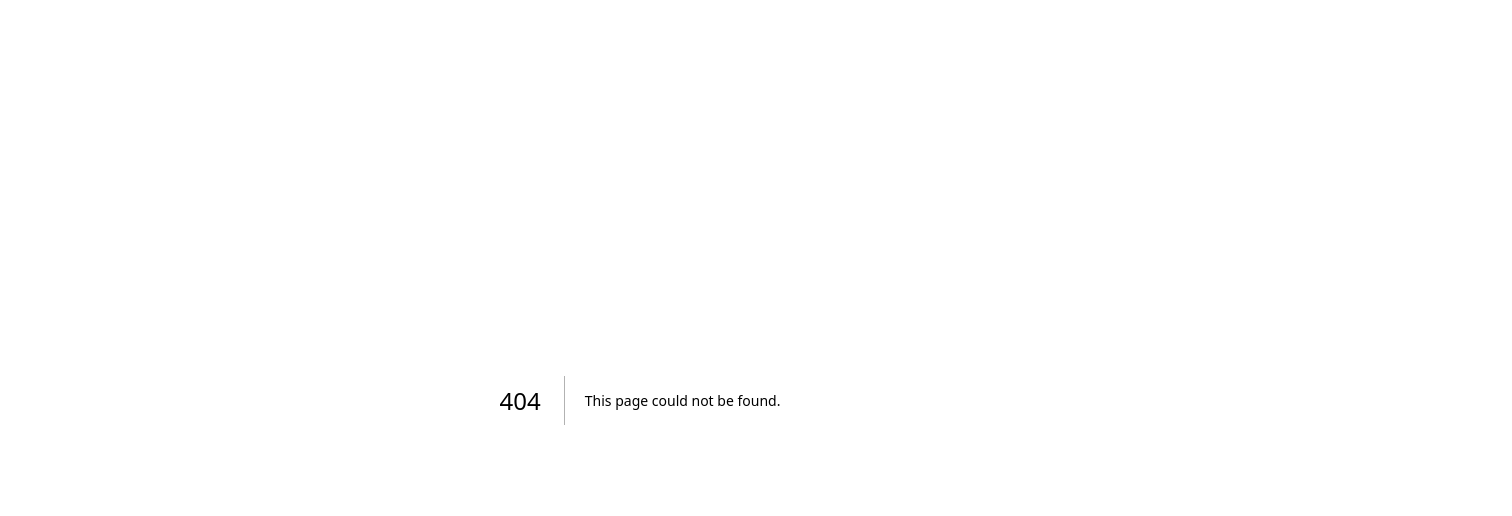
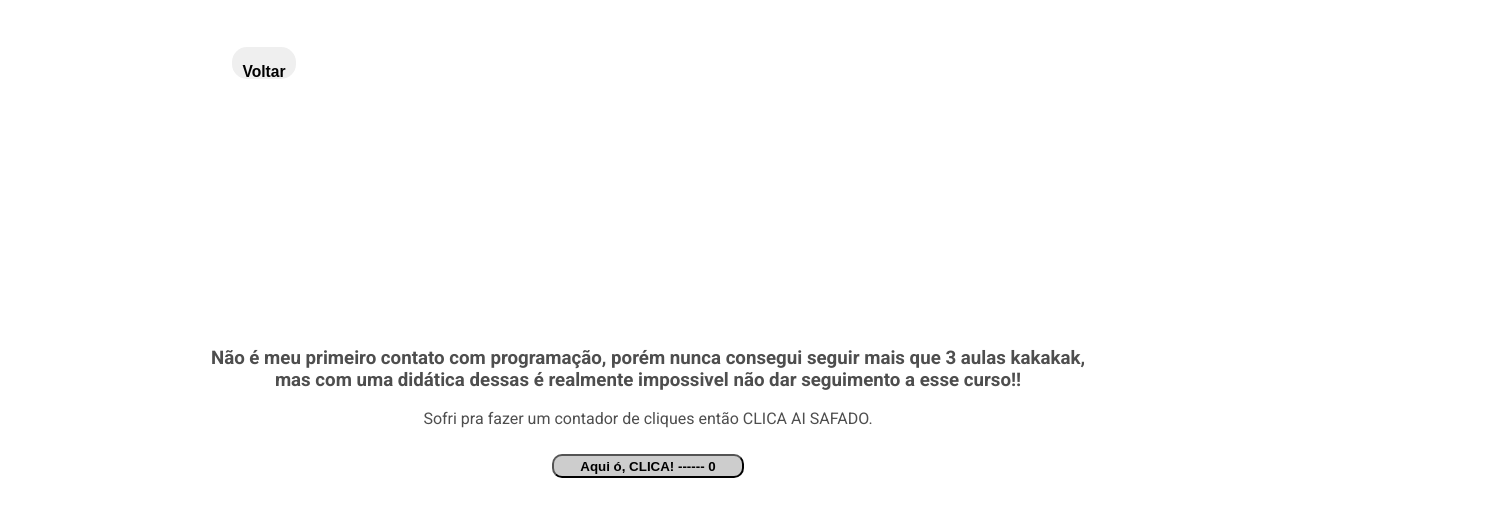
Before and after one commit to IIIJHORDANIII/.dev-, a Next.js app: page /projeto1/projeto1 in a window 1280 px wide. Before the commit this address had no page. Shown: the top 516 px of the page, 1512 px wide, since content can reach past the window. Built offline with nearby package versions, Linux system fonts and the light colour scheme.

Commit message:
Remanejamento de Páginas e conceito alterado

```diff
--- /dev/null
+++ b/components/navbar.js
@@ -0,0 +1,15 @@
+
+    import Styles from '../styles/globals.module.css'
+
+            function Navbar() {
+
+
+
+                return <navbar className={Styles.navbar}>
+                    <div className={Styles.navbarContent}>
+                        <a href='/'><button className={Styles.navbarButton}><h3 className={Styles.p}>Voltar</h3></button></a>
+                    </div>
+                </navbar>
+                }
+
+            export default Navbar;
--- /dev/null
+++ b/pages/projeto1/projeto1.js
@@ -0,0 +1,27 @@
+
+import { useState } from "react";
+
+import Styles from '../../styles/globals.module.css'
+import Navbar from "../../components/navbar";
+
+
+
+function Projeto1() {
+
+    const [count, setCount] = useState(0);
+
+    return <div className={Styles.container}>
+
+            <Navbar/>
+                <div className={Styles.cont}>
+                    <h3 className={Styles.texto}>Não é meu primeiro contato com programação, porém nunca consegui seguir mais que 3 aulas kakakak,<br/> mas com uma didática dessas é realmente impossivel não dar seguimento a esse curso!!
+                    </h3>
+                    <p className={Styles.texto}> Sofri pra fazer um contador de cliques então CLICA AI SAFADO. </p>
+                    <div>
+                    <button id="meuBotao" className={Styles.button} onClick={() => setCount(count + 1)}> Aqui ó, CLICA! ------ {count}  </button>
+                    </div>
+                    </div>
+             </div>
+}
+
+export default Projeto1;
--- a/styles/globals.module.css
+++ b/styles/globals.module.css
@@ -1,11 +1,53 @@
 @import url('https://fonts.googleapis.com/css2?family=Roboto:ital,wght@0,100..900;1,100..900&display=swap');
+
+.navbar{
+    width: 65vw;
+    height: 10vw;
+
+    position: absolute;
+    top: 0;
+
+
+
+
+}
+.navbarContent{
+    height: 100%;
+    width: 100vw;
+    display: flex;
+    align-items: center;
+}
+
+.navbarButton{
+    width: 5vw;
+    height: 4vh;
+
+    border: none;
+    border-radius: 15px;
+
+    background-color: rgb(239, 239, 239);
+}
+.navbarButton:hover{
+
+
+    background-color: rgb(210, 210, 210);
+}
+
 
 
 .container{
+
+    margin: 0;
+    padding: 0;
+
     display:flex;
     flex-direction: column;
+
     align-items: center;
     justify-content: center;
+
+    width: 100vw;
+    height: 100vh;
 }
 .texto{
     text-align: center;
@@ -16,14 +58,44 @@
 
 .cont{
     text-align: center;
+    align-items: center;
 }
 
 .button{
     margin:10px;
-    width:180px;
-    height: 30px;
+    width:15vw;
+    height: 3vh;
     border-radius:10px;
 
-    color:white;
-    background-color: black;
+    background-color: rgb(205, 205, 205);
+    color: black;
+    font-weight: bold;
 }
+.button2{
+    margin:10px;
+    width:15vw;
+    height: 5vh;
+    border-radius:10px;
+    box-shadow: 1px 2px 2px rgba(69, 151, 152, 0.827);
+    border: none;
+
+    background-color: rgba(34, 208, 205, 0.678);
+    color: white;
+    font-weight: bold;
+}
+.button2:hover{
+    background-color: rgba(17, 182, 180, 0.678);
+    box-shadow: inset 2px 2px rgba(69, 151, 152, 0.827);
+}
+
+
+.a{
+    text-decoration: none;
+    color: white;
+    font-size: small;
+}
+
+.h3{
+    margin: 0;
+    padding: 0;
+}
```
Also changed, not shown: pages/index.js (+14 -11 lines).
